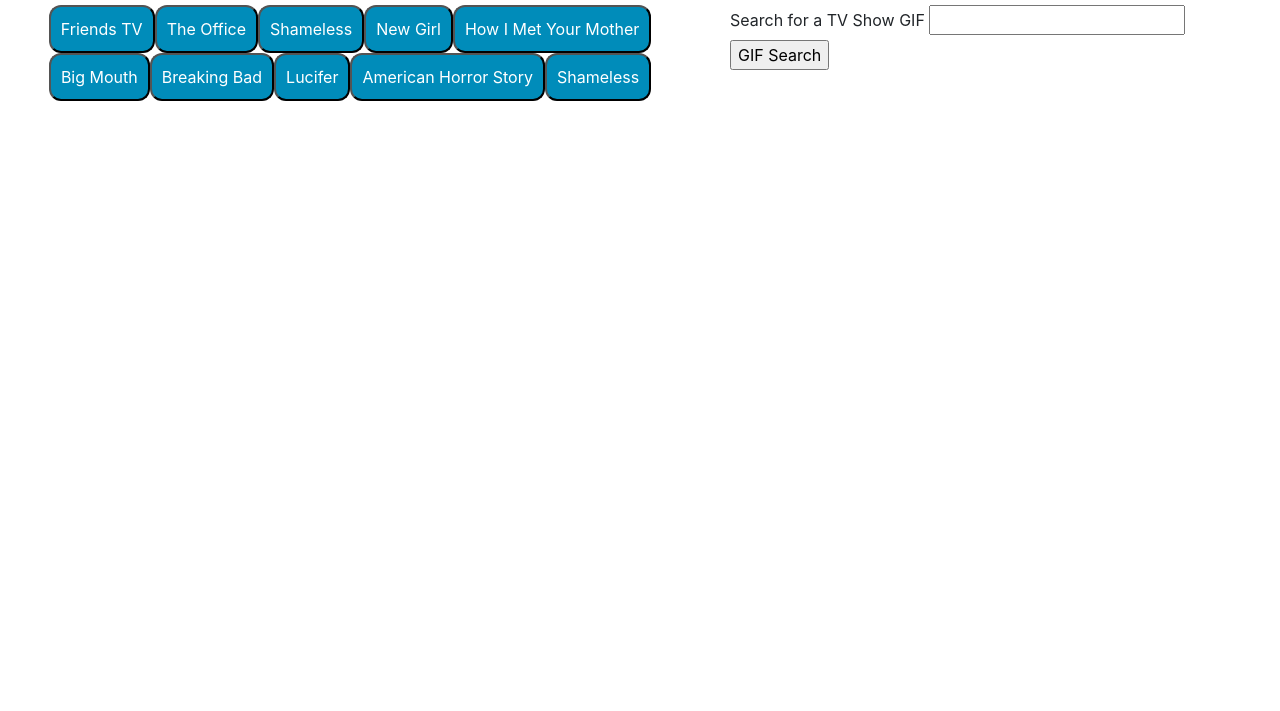
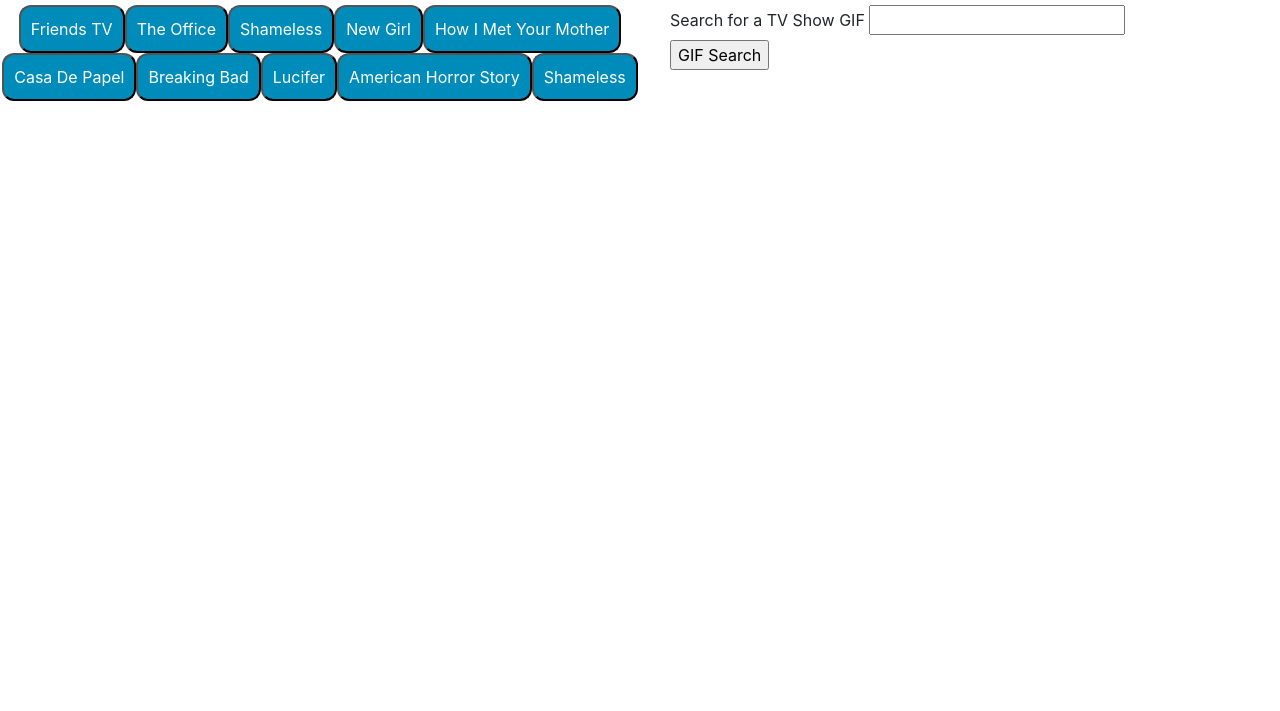
Before and after one commit to claudiaagutarra/platforms, a plain HTML site: page index.html in a window 1280 px wide. Shown: the part 89-800 px from the top of the page. Drawn offline with nearby package versions, Linux system fonts and the light colour scheme.

Commit message:
media query edits

```diff
--- a/assets/css/style.css
+++ b/assets/css/style.css
@@ -6,15 +6,16 @@ h1 {
     /* border-bottom: 2px solid #008CBA; */
 }
 #buttondisplay {
-    width: 700px;
+    width: 50%;
     text-align: center;
+    margin: auto;
     margin-bottom: 20px;
     float: left;
 }
 form {
     float: left;
     margin-left: 30px;
-
+    margin-bottom: 10px;
 }
 button {
 font-size: 16px;
--- a/assets/javascript/game.js
+++ b/assets/javascript/game.js
@@ -1,5 +1,5 @@
 
-var tvshows = ["Friends TV", "The Office", "Shameless", "New Girl", "How I Met Your Mother", "Big Mouth", "Breaking Bad", "Lucifer", "American Horror Story", "Shameless"];
+var tvshows = ["Friends TV", "The Office", "Shameless", "New Girl", "How I Met Your Mother", "Casa De Papel", "Breaking Bad", "Lucifer", "American Horror Story", "Shameless"];
 function displayShowInfo() {
     $("#gifs-appear-here").empty()
 
```
